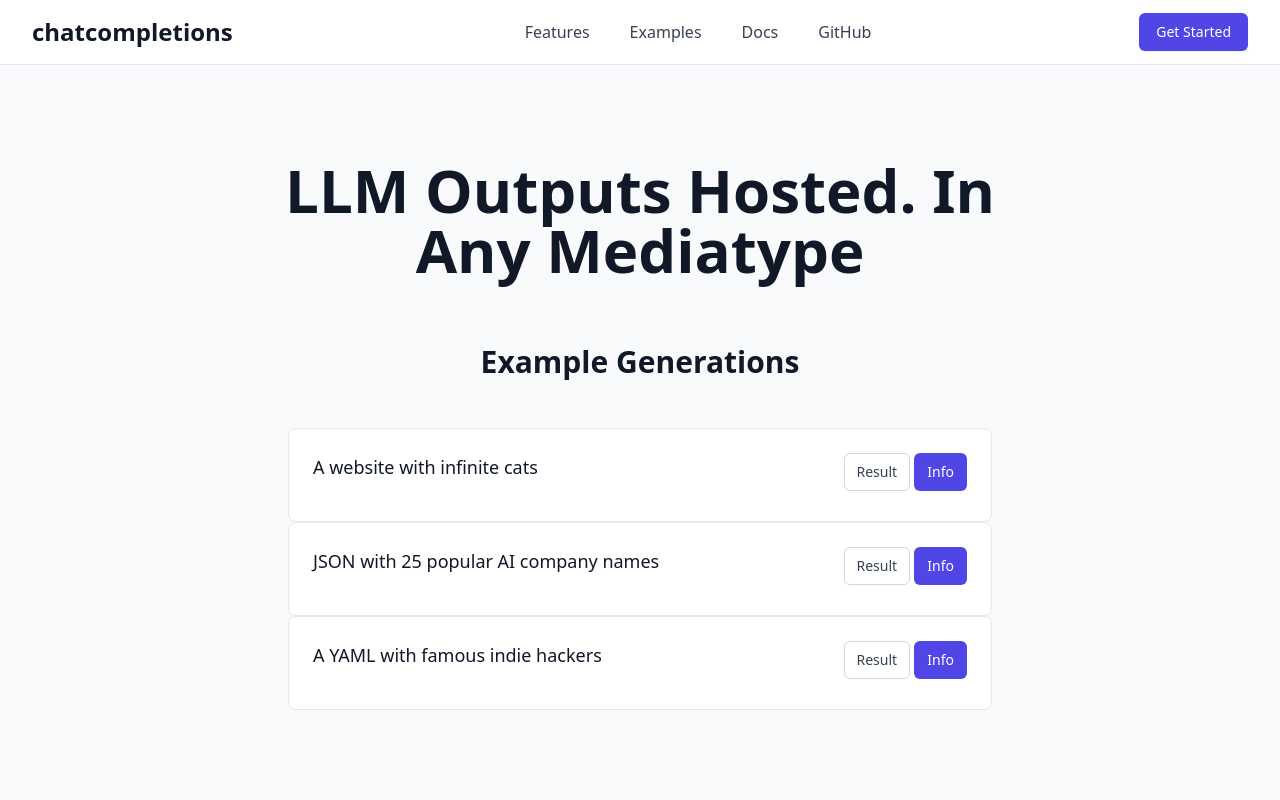
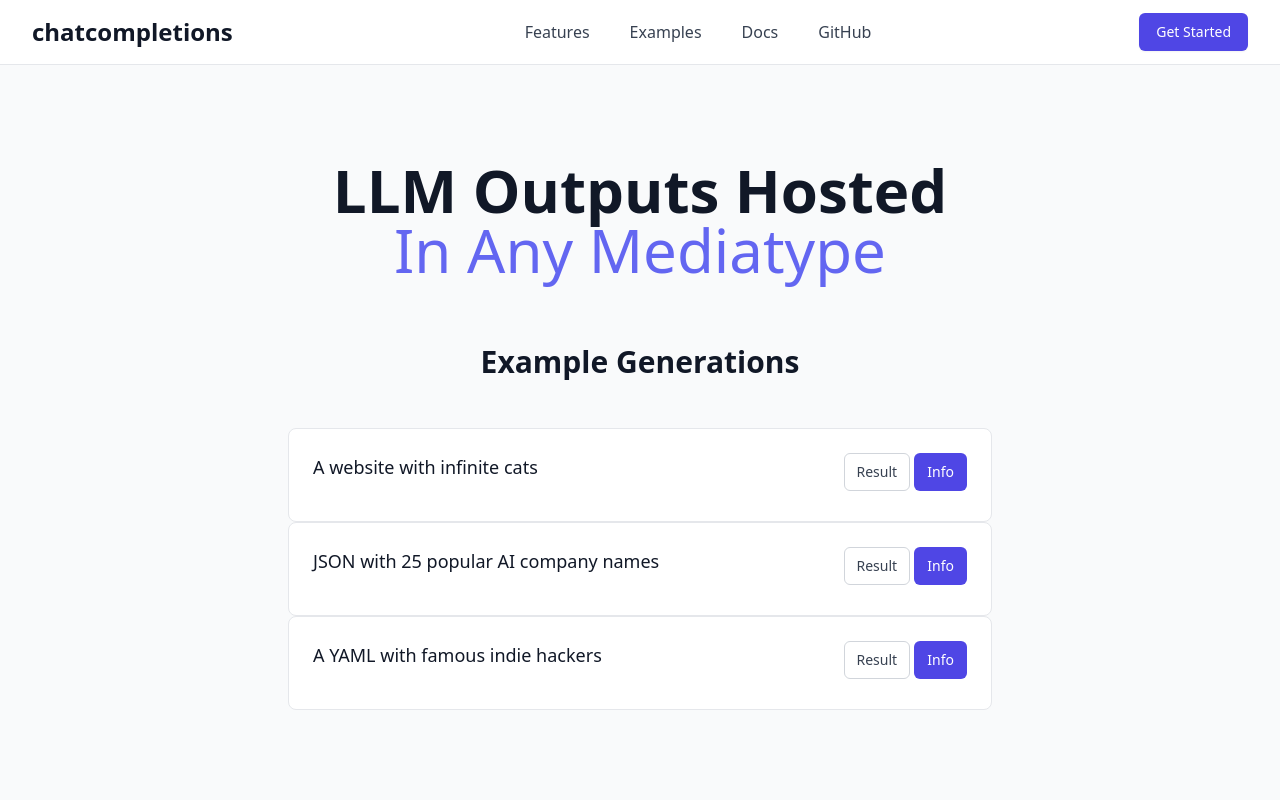
Before and after one commit to CodeFromAnywhere/chatcompletions, a website: page public/index.html in a window 1280 px wide. Shown: the top 800 px of the page. Drawn offline with nearby package versions, Linux system fonts and the light colour scheme.

Commit message:
improvements

```diff
--- a/public/index.html
+++ b/public/index.html
@@ -40,8 +40,10 @@
         <div class="max-w-7xl mx-auto px-4 sm:px-6 lg:px-8">
             <div class="max-w-3xl mx-auto">
                 <h1 class="text-4xl font-extrabold text-gray-900 sm:text-5xl md:text-6xl">
-                    LLM Outputs Hosted. In Any Mediatype
+                    LLM Outputs Hosted
                 </h1>
+                <h2 class="text-4xl text-indigo-500 font-md sm:text-5xl md:text-6xl">In Any
+                    Mediatype</h2>
 
 
 
```
